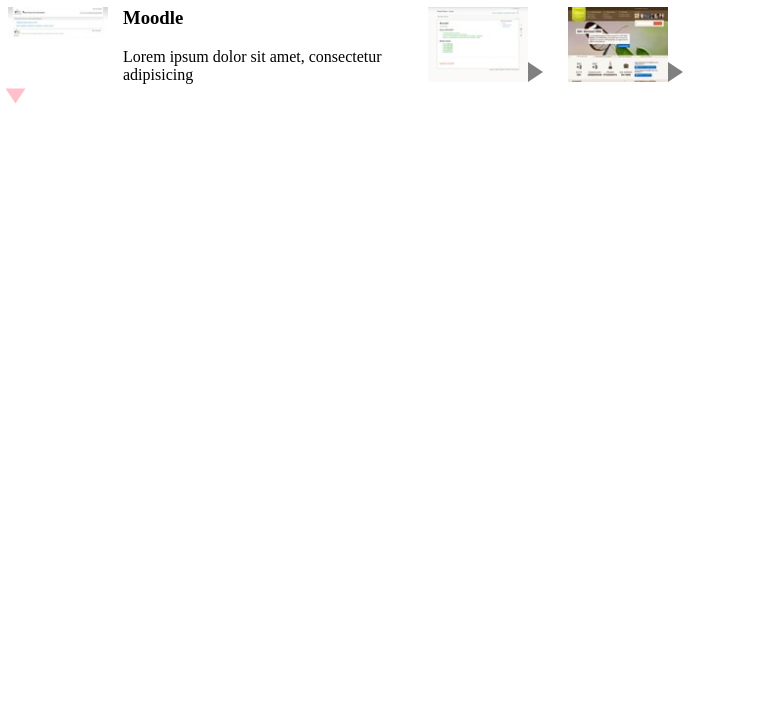
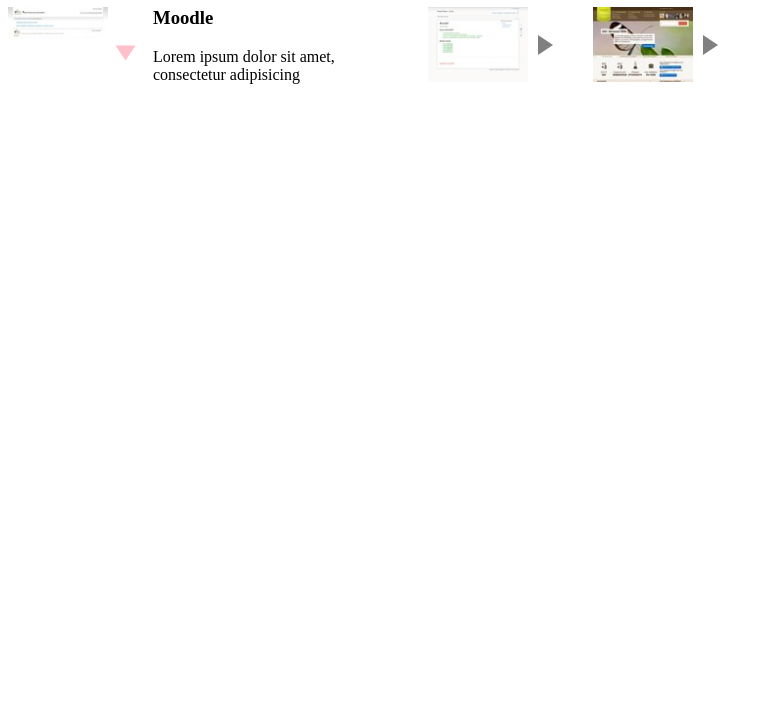
Before and after one commit to MMI-NFC-2026/sae105-r112-tp4-alexandremonti, a plain HTML site: page index.html in a window 1280 px wide. Shown: the part 73-800 px from the top of the page, without its empty margins (0-775 px from the left). Drawn offline with Linux system fonts and the light colour scheme.

Commit message:
CSS : Correction de l'alignement des triangles

```diff
--- a/src/css/components/accordeon.css
+++ b/src/css/components/accordeon.css
@@ -59,3 +59,43 @@
     transform: rotate(90deg);
     border-left-color: pink;
 }
+
+
+
+
+.accordeon > details > summary {
+    position: relative;
+    display: block;
+    width: 130px;
+    min-height: 75px;
+}
+
+.accordeon > details > summary img {
+    display: block;
+    width: 100px;
+    height: auto;
+}
+
+.accordeon > details > summary::after {
+    position: absolute;
+    right: 5px;
+    top: 50%;
+    margin-top: -10px;
+}
+
+.accordeon > details {
+    width: 145px;
+}
+
+.accordeon > details > summary,
+.accordeon > details[open] > summary {
+    width: 130px;
+    min-width: 130px;
+    box-sizing: border-box;
+}
+
+.accordeon > details > summary::after {
+    left: 110px;
+    right: auto;
+    transform-origin: center;
+}
```
